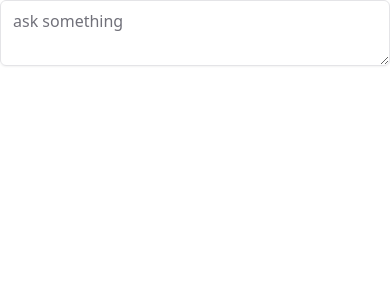
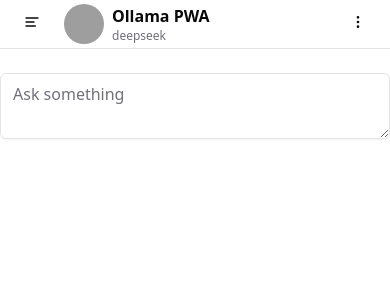
Before and after one commit to ninhTKieen/ollamapwa, a React (Vite) app: page / in a window 390 px wide. Shown: the top 300 px of the page. Built offline with nearby package versions, Linux system fonts and the light colour scheme; grey boxes are pictures that could not be loaded.

Commit message:
feat: header

```diff
--- a/package.json
+++ b/package.json
@@ -11,6 +11,7 @@
     "format": "prettier --write ."
   },
   "dependencies": {
+    "@radix-ui/react-avatar": "^1.1.3",
     "@radix-ui/react-dialog": "^1.1.6",
     "@radix-ui/react-dropdown-menu": "^2.1.6",
     "@radix-ui/react-separator": "^1.1.2",
--- a/src/App.tsx
+++ b/src/App.tsx
@@ -1,5 +1,6 @@
 import { useTranslation } from 'react-i18next';
 
+import { Header } from '@/components/custom/header';
 import { Textarea } from '@/components/ui/textarea';
 
 function App() {
@@ -7,6 +8,8 @@
 
   return (
     <div className="bg-background">
+      <Header />
+      <div className="mt-6" />
       <Textarea placeholder={t('ask something')} />
     </div>
   );
--- /dev/null
+++ b/src/components/custom/assistant-image.tsx
@@ -0,0 +1,33 @@
+import { AvatarProps } from '@radix-ui/react-avatar';
+
+import { Avatar, AvatarFallback, AvatarImage } from '@/components/ui/avatar';
+
+interface AssistantAvatarProps extends AvatarProps {
+  model?: string | null;
+}
+
+function getModelImagePath(model?: string | null) {
+  if (!model) return 'ollama';
+  if (model.includes('deepseek')) return 'deepseek';
+  if (model.includes('gemma')) return 'gemma';
+  if (model.includes('llava')) return 'llava';
+  if (model.includes('llama')) return 'meta';
+  if (model.includes('phi')) return 'microsoft';
+  if (model.includes('mistral')) return 'mistral';
+  if (model.includes('qwen')) return 'qwen';
+
+  return 'ollama';
+}
+
+export const AssistantImage = ({ model, ...props }: AssistantAvatarProps) => {
+  const modelImagePath = getModelImagePath(model);
+
+  return (
+    <Avatar {...props}>
+      <AvatarImage src={`/model-images/${modelImagePath}.png`} alt="model-image" />
+      <AvatarFallback>
+        {`${model?.[0]?.toUpperCase()}${model?.[1]?.toUpperCase()}` || 'AI'}
+      </AvatarFallback>
+    </Avatar>
+  );
+};
--- a/src/components/custom/header.tsx
+++ b/src/components/custom/header.tsx
@@ -0,0 +1,50 @@
+import { DropdownMenuContent, DropdownMenuTrigger } from '@radix-ui/react-dropdown-menu';
+import { AlignLeft, DeleteIcon, EllipsisVerticalIcon, SettingsIcon } from 'lucide-react';
+import { useTranslation } from 'react-i18next';
+
+import { PROJECT_NAME } from '@/configs/constants';
+
+import { Button } from '../ui/button';
+import { DropdownMenu, DropdownMenuItem, DropdownMenuSeparator } from '../ui/dropdown-menu';
+import { AssistantImage } from './assistant-image';
+
+export const Header = () => {
+  const { t } = useTranslation();
+
+  return (
+    <div className="flex justify-between border-b px-2 py-1">
+      <Button variant="ghost" className="mr-2 cursor-pointer md:hidden">
+        <AlignLeft />
+      </Button>
+
+      <div className="flex flex-1">
+        <AssistantImage model="deepseek" />
+
+        <div className="ml-2">
+          <h1 className="font-semibold">{PROJECT_NAME}</h1>
+
+          <p className="text-xs font-light text-muted-foreground">deepseek</p>
+        </div>
+      </div>
+
+      <DropdownMenu>
+        <DropdownMenuTrigger asChild>
+          <Button variant="ghost">
+            <EllipsisVerticalIcon />
+          </Button>
+        </DropdownMenuTrigger>
+        <DropdownMenuContent className="z-50 mr-2 rounded-sm border border-muted bg-background">
+          <DropdownMenuItem>
+            <SettingsIcon />
+            {t('settings')}
+          </DropdownMenuItem>
+          <DropdownMenuSeparator />
+          <DropdownMenuItem className="text-destructive hover:bg-destructive hover:text-destructive-foreground">
+            <DeleteIcon />
+            {t('delete chat history')}
+          </DropdownMenuItem>
+        </DropdownMenuContent>
+      </DropdownMenu>
+    </div>
+  );
+};
--- /dev/null
+++ b/src/components/ui/avatar.tsx
@@ -0,0 +1,45 @@
+import * as AvatarPrimitive from '@radix-ui/react-avatar';
+import * as React from 'react';
+
+import { cn } from '@/lib/utils';
+
+const Avatar = React.forwardRef<
+  React.ComponentRef<typeof AvatarPrimitive.Root>,
+  React.ComponentPropsWithoutRef<typeof AvatarPrimitive.Root>
+>(({ className, ...props }, ref) => (
+  <AvatarPrimitive.Root
+    ref={ref}
+    className={cn('relative flex h-10 w-10 shrink-0 overflow-hidden rounded-full', className)}
+    {...props}
+  />
+));
+Avatar.displayName = AvatarPrimitive.Root.displayName;
+
+const AvatarImage = React.forwardRef<
+  React.ComponentRef<typeof AvatarPrimitive.Image>,
+  React.ComponentPropsWithoutRef<typeof AvatarPrimitive.Image>
+>(({ className, ...props }, ref) => (
+  <AvatarPrimitive.Image
+    ref={ref}
+    className={cn('aspect-square h-full w-full', className)}
+    {...props}
+  />
+));
+AvatarImage.displayName = AvatarPrimitive.Image.displayName;
+
+const AvatarFallback = React.forwardRef<
+  React.ComponentRef<typeof AvatarPrimitive.Fallback>,
+  React.ComponentPropsWithoutRef<typeof AvatarPrimitive.Fallback>
+>(({ className, ...props }, ref) => (
+  <AvatarPrimitive.Fallback
+    ref={ref}
+    className={cn(
+      'flex h-full w-full items-center justify-center rounded-full bg-muted',
+      className,
+    )}
+    {...props}
+  />
+));
+AvatarFallback.displayName = AvatarPrimitive.Fallback.displayName;
+
+export { Avatar, AvatarImage, AvatarFallback };
--- a/src/components/ui/dropdown-menu.tsx
+++ b/src/components/ui/dropdown-menu.tsx
@@ -17,7 +17,7 @@
 const DropdownMenuRadioGroup = DropdownMenuPrimitive.RadioGroup;
 
 const DropdownMenuSubTrigger = React.forwardRef<
-  React.ComponentRef<typeof DropdownMenuPrimitive.SubTrigger>,
+  React.ElementRef<typeof DropdownMenuPrimitive.SubTrigger>,
   React.ComponentPropsWithoutRef<typeof DropdownMenuPrimitive.SubTrigger> & {
     inset?: boolean;
   }
@@ -38,7 +38,7 @@
 DropdownMenuSubTrigger.displayName = DropdownMenuPrimitive.SubTrigger.displayName;
 
 const DropdownMenuSubContent = React.forwardRef<
-  React.ComponentRef<typeof DropdownMenuPrimitive.SubContent>,
+  React.ElementRef<typeof DropdownMenuPrimitive.SubContent>,
   React.ComponentPropsWithoutRef<typeof DropdownMenuPrimitive.SubContent>
 >(({ className, ...props }, ref) => (
   <DropdownMenuPrimitive.SubContent
@@ -53,7 +53,7 @@
 DropdownMenuSubContent.displayName = DropdownMenuPrimitive.SubContent.displayName;
 
 const DropdownMenuContent = React.forwardRef<
-  React.ComponentRef<typeof DropdownMenuPrimitive.Content>,
+  React.ElementRef<typeof DropdownMenuPrimitive.Content>,
   React.ComponentPropsWithoutRef<typeof DropdownMenuPrimitive.Content>
 >(({ className, sideOffset = 4, ...props }, ref) => (
   <DropdownMenuPrimitive.Portal>
@@ -72,7 +72,7 @@
 DropdownMenuContent.displayName = DropdownMenuPrimitive.Content.displayName;
 
 const DropdownMenuItem = React.forwardRef<
-  React.ComponentRef<typeof DropdownMenuPrimitive.Item>,
+  React.ElementRef<typeof DropdownMenuPrimitive.Item>,
   React.ComponentPropsWithoutRef<typeof DropdownMenuPrimitive.Item> & {
     inset?: boolean;
   }
@@ -90,7 +90,7 @@
 DropdownMenuItem.displayName = DropdownMenuPrimitive.Item.displayName;
 
 const DropdownMenuCheckboxItem = React.forwardRef<
-  React.ComponentRef<typeof DropdownMenuPrimitive.CheckboxItem>,
+  React.ElementRef<typeof DropdownMenuPrimitive.CheckboxItem>,
   React.ComponentPropsWithoutRef<typeof DropdownMenuPrimitive.CheckboxItem>
 >(({ className, children, checked, ...props }, ref) => (
   <DropdownMenuPrimitive.CheckboxItem
@@ -102,9 +102,9 @@
     checked={checked}
     {...props}
   >
-    <span className="absolute left-2 flex size-3.5 items-center justify-center">
+    <span className="absolute left-2 flex h-3.5 w-3.5 items-center justify-center">
       <DropdownMenuPrimitive.ItemIndicator>
-        <Check className="size-4" />
+        <Check className="h-4 w-4" />
       </DropdownMenuPrimitive.ItemIndicator>
     </span>
     {children}
@@ -113,7 +113,7 @@
 DropdownMenuCheckboxItem.displayName = DropdownMenuPrimitive.CheckboxItem.displayName;
 
 const DropdownMenuRadioItem = React.forwardRef<
-  React.ComponentRef<typeof DropdownMenuPrimitive.RadioItem>,
+  React.ElementRef<typeof DropdownMenuPrimitive.RadioItem>,
   React.ComponentPropsWithoutRef<typeof DropdownMenuPrimitive.RadioItem>
 >(({ className, children, ...props }, ref) => (
   <DropdownMenuPrimitive.RadioItem
@@ -124,9 +124,9 @@
     )}
     {...props}
   >
-    <span className="absolute left-2 flex size-3.5 items-center justify-center">
+    <span className="absolute left-2 flex h-3.5 w-3.5 items-center justify-center">
       <DropdownMenuPrimitive.ItemIndicator>
-        <Circle className="size-2 fill-current" />
+        <Circle className="h-2 w-2 fill-current" />
       </DropdownMenuPrimitive.ItemIndicator>
     </span>
     {children}
@@ -135,7 +135,7 @@
 DropdownMenuRadioItem.displayName = DropdownMenuPrimitive.RadioItem.displayName;
 
 const DropdownMenuLabel = React.forwardRef<
-  React.ComponentRef<typeof DropdownMenuPrimitive.Label>,
+  React.ElementRef<typeof DropdownMenuPrimitive.Label>,
   React.ComponentPropsWithoutRef<typeof DropdownMenuPrimitive.Label> & {
     inset?: boolean;
   }
@@ -149,7 +149,7 @@
 DropdownMenuLabel.displayName = DropdownMenuPrimitive.Label.displayName;
 
 const DropdownMenuSeparator = React.forwardRef<
-  React.ComponentRef<typeof DropdownMenuPrimitive.Separator>,
+  React.ElementRef<typeof DropdownMenuPrimitive.Separator>,
   React.ComponentPropsWithoutRef<typeof DropdownMenuPrimitive.Separator>
 >(({ className, ...props }, ref) => (
   <DropdownMenuPrimitive.Separator
--- /dev/null
+++ b/src/configs/constants.ts
@@ -0,0 +1,2 @@
+export const PROJECT_NAME = 'Ollama PWA';
+export const DEFAULT_OLLAMA_HOST = 'http://127.0.0.1:11434';
--- a/src/locales/langs/en.json
+++ b/src/locales/langs/en.json
@@ -1,3 +1,5 @@
 {
-  "ask something": "Ask something"
+  "ask something": "Ask something",
+  "settings": "Settings",
+  "delete chat history": "Delete chat history"
 }
--- a/src/locales/langs/vi.json
+++ b/src/locales/langs/vi.json
@@ -1,3 +1,5 @@
 {
-  "ask something": "Nhập gì đó đi"
+  "ask something": "Nhập gì đó đi",
+  "settings": "Cài đặt",
+  "delete chat history": "Xóa lịch sử hội thoại"
 }
--- a/src/main.tsx
+++ b/src/main.tsx
@@ -1,5 +1,7 @@
 import { StrictMode } from 'react';
 import { createRoot } from 'react-dom/client';
+
+import '@/locales/i18n';
 
 import App from './App.tsx';
 import './index.css';
```
Also changed, not shown: 1 other file (tests, documents, lock files or other folders).
